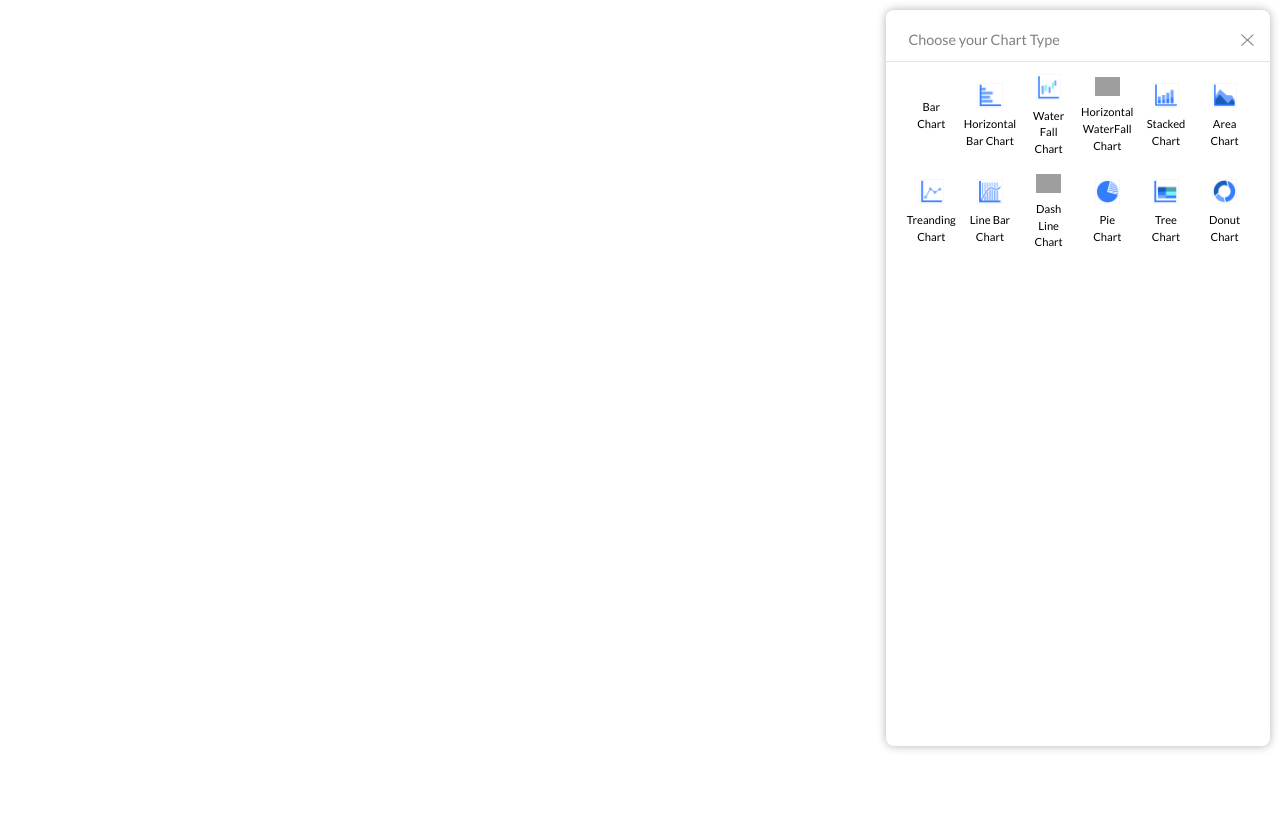
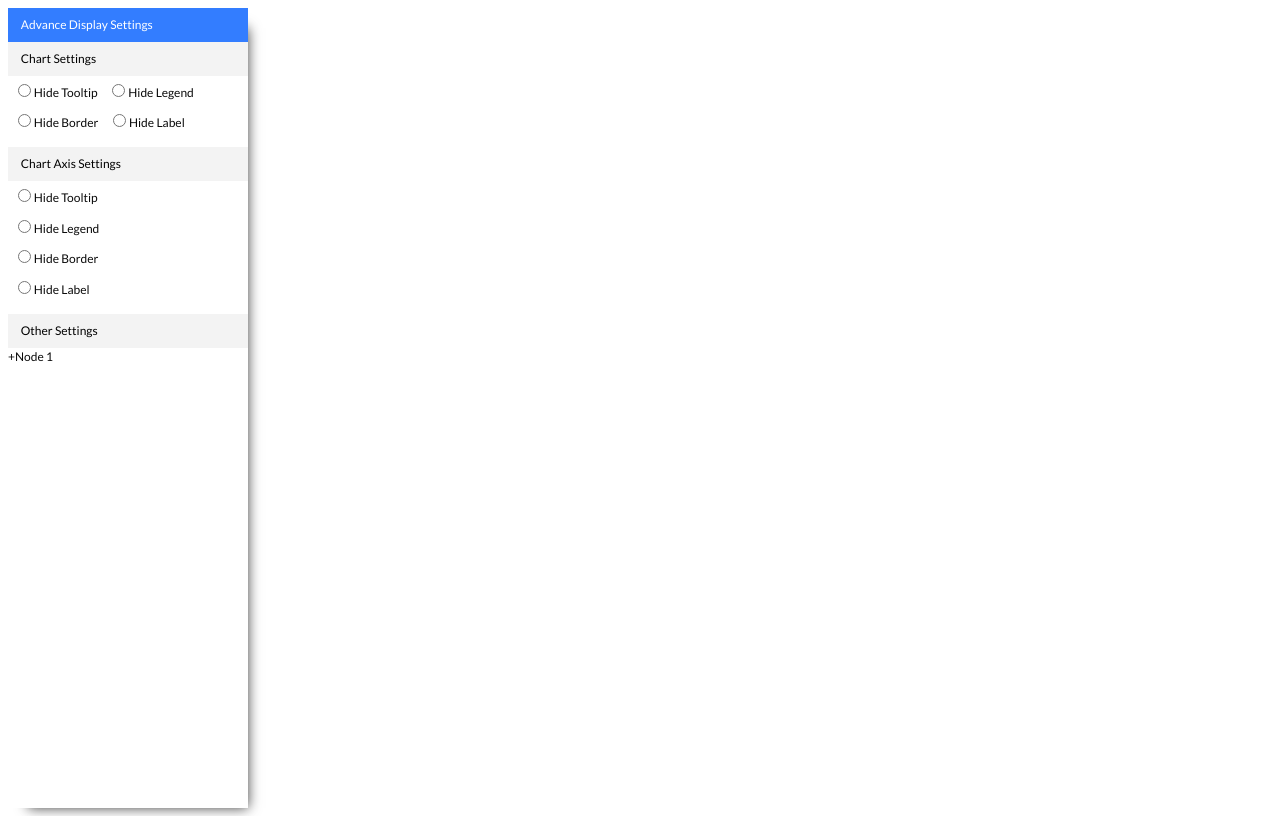
Before and after one commit to vi-verma/react-styled-left-menu, a React (Vite) app: page / in a window 1280 px wide. Built offline with nearby package versions, Linux system fonts and the light colour scheme; grey boxes are pictures that could not be loaded.

Commit message:
added tree component

```diff
--- a/src/App.jsx
+++ b/src/App.jsx
@@ -5,6 +5,7 @@
 import { useState } from "react";
 import TestMenu from "./components/TestMenu";
 import ChartPickerDrawer from "./components/chartTypeSelection/ChartSelectionDrawer";
+import DisplaySetting from "./components/AdvDisplaySetting/DisplaySetting";
 
 const menuItems = [
   {
@@ -228,7 +229,8 @@ function App() {
     <>
       <div>
         {/* <TestMenu items={menuItems} /> */}
-        <ChartPickerDrawer  data={CHART_TYPES} isopen={isopen} />
+        {/* <ChartPickerDrawer  data={CHART_TYPES} isopen={isopen} /> */}
+        <DisplaySetting />
       </div>
     </>
   );
--- /dev/null
+++ b/src/components/AdvDisplaySetting/DisplaySetting.jsx
@@ -0,0 +1,103 @@
+import React from "react";
+import styled from "styled-components";
+import Tree from "../tree/Tree";
+
+const DATA_RADIO = [
+  {
+    label: "Hide Tooltip",
+    value: "ht",
+  },
+  {
+    label: "Hide Legend",
+    value: "hl",
+  },
+  {
+    label: "Hide Border",
+    value: "hb",
+  },
+  {
+    label: "Hide Label",
+    value: "hll",
+  },
+];
+
+const WigetContainer = styled.div`
+  box-shadow: 10px 10px 12px -10px rgba(0, 0, 0, 0.75);
+  width: 240px;
+  min-height: 100vh;
+  overflow: auto;
+  font-family: "Lato", sans-serif;
+  font-size: 12px;
+  color: #0a0a0a;
+`;
+const ContentHeader = styled.div`
+  padding: 0.5rem 0.8rem;
+  cursor: pointer;
+  background: ${({ ismainheader }) => (ismainheader ? "#337dff" : "#f3f3f3")};
+  color: ${({ ismainheader }) => (ismainheader ? "#ffffff" : "#000000")};
+  text-transform: capitalize;
+  font-weight: 500;
+  margin-top: ${({ ismarTop }) => (ismarTop && '10px')};
+`;
+const ContentWrapper = styled.div`
+  width: 100%;
+  display: flex;
+  flex-wrap: wrap;
+`;
+const RadioBtnWrapper = styled.div`
+  padding: 0.3rem;
+`;
+
+const DisplaySetting = () => {
+  const handleRadio = (event) => {
+    console.log("event.target.value", event.target.value);
+    console.log("event.target.value", event.target.name);
+  };
+
+  return (
+    <WigetContainer>
+      <ContentHeader ismainheader={"true"}>
+        Advance Display Settings
+      </ContentHeader>
+      <ContentHeader>Chart Settings</ContentHeader>
+      <ContentWrapper>
+        {DATA_RADIO?.map((item) => {
+          return (
+            <RadioBtnWrapper>
+              <input
+                onChange={handleRadio}
+                type="radio"
+                id={item?.value}
+                name={item?.label}
+                value={item?.value}
+              />
+              <label htmlfor={item?.value}>{item?.label}</label>
+            </RadioBtnWrapper>
+          );
+        })}
+      </ContentWrapper>
+
+      <ContentHeader ismarTop={'true'}>Chart Axis Settings</ContentHeader>
+      {DATA_RADIO?.map((item) => {
+        return (
+          <RadioBtnWrapper>
+            <input
+              onChange={handleRadio}
+              type="radio"
+              id={item?.value}
+              name={"chartSetting"}
+              value={item?.label}
+            />
+            <label htmlfor={item?.value}>{item?.label}</label>
+          </RadioBtnWrapper>
+        );
+      })}
+
+      <ContentHeader ismarTop={'true'}>Other Settings</ContentHeader>
+      <Tree />
+
+    </WigetContainer>
+  );
+};
+
+export default DisplaySetting;
--- /dev/null
+++ b/src/components/tree/Tree.jsx
@@ -0,0 +1,65 @@
+import React, { useState } from "react";
+import styled from "styled-components";
+
+const ExpandCollapseIcon = styled.span`
+  height:12px;
+  width: 12px;
+  /* border-radius: 10px;
+  border: 1px solid grey;
+  border-radius: 50%; */
+`;
+const TreeNode = ({ node }) => {
+  const [isExpanded, setIsExpanded] = useState(false);
+  console.log("🚀 ~ TreeNode ~ isExpanded:", isExpanded);
+
+  const handleToggle = () => {
+    setIsExpanded(!isExpanded);
+  };
+
+  return (
+    <div>
+      <div onClick={handleToggle}>
+        {/* need to hange with icons */}
+        <ExpandCollapseIcon>{isExpanded ? "-" : "+"}</ExpandCollapseIcon>
+        {node.name}
+      </div>
+      {isExpanded && node.children && (
+        <div style={{ marginLeft: "20px" }}>
+          {node.children.map((childNode) => (
+            <TreeNode key={childNode.id} node={childNode} />
+          ))}
+        </div>
+      )}
+    </div>
+  );
+};
+
+const Tree = () => {
+  // Example usage
+  const data = [
+    {
+      id: 1,
+      name: "Node 1",
+      children: [
+        {
+          id: 2,
+          name: "Node 1.1",
+          children: [
+            { id: 4, name: "Node 1.1.1" },
+            { id: 5, name: "Node 1.1.2" },
+          ],
+        },
+        { id: 3, name: "Node 1.2" },
+      ],
+    },
+  ];
+  return (
+    <div>
+      {data.map((node) => (
+        <TreeNode key={node.id} node={node} />
+      ))}
+    </div>
+  );
+};
+
+export default Tree;
```
Also changed, not shown: src/components/AdvDisplaySetting/Radio.jsx (added, +76 -0 lines).
